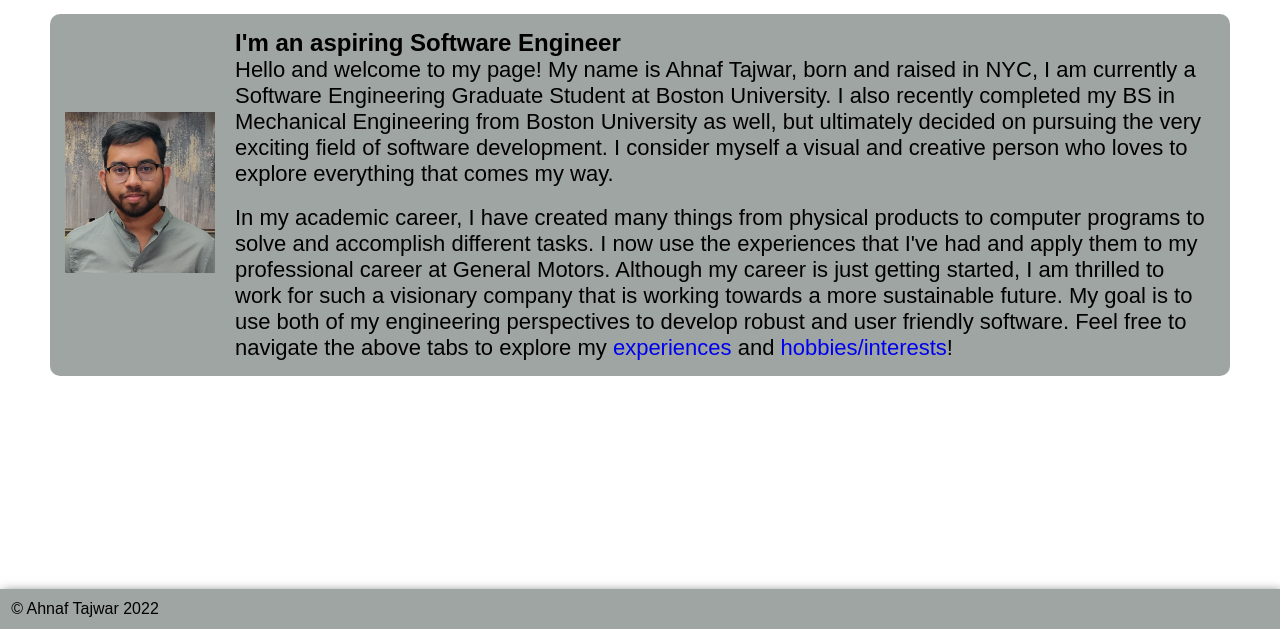
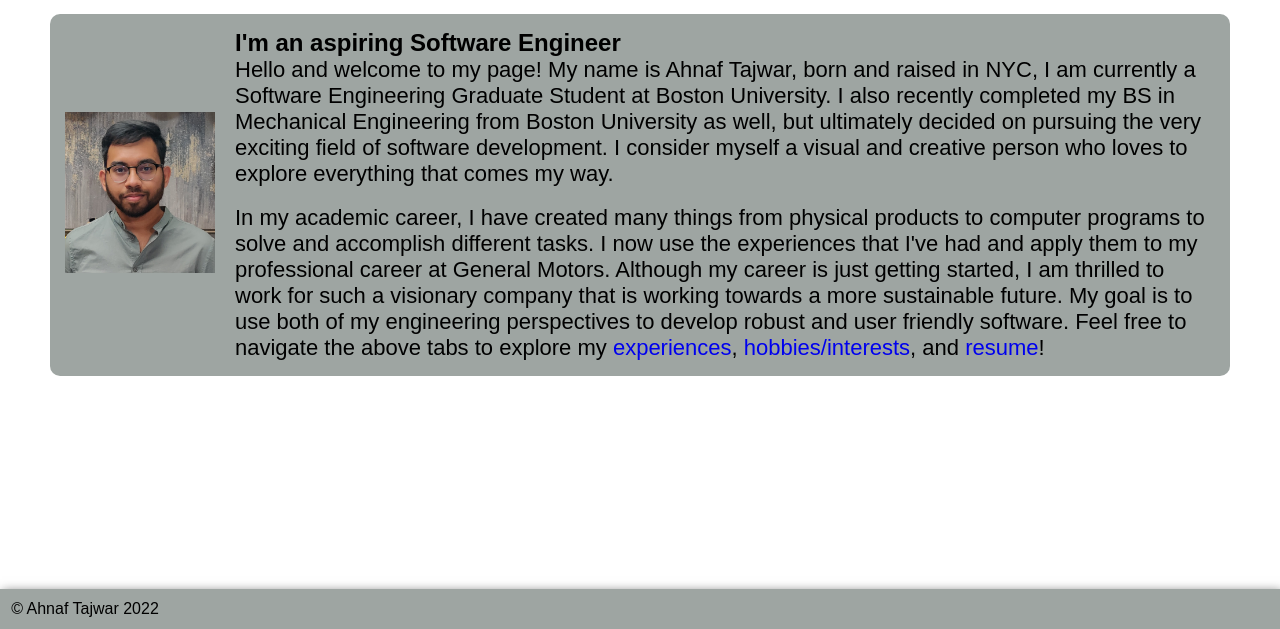
Before and after one commit to ahnaft7/CS601_TermProject_Tajwar, a plain HTML site: page index.html in a window 1280 px wide. Shown: the part 251-880 px from the top of the page. Drawn offline with Linux system fonts and the light colour scheme.

Commit message:
resume link

```diff
--- a/index.html
+++ b/index.html
@@ -56,7 +56,7 @@
               working towards a more sustainable future. My goal is to use both of my
               engineering perspectives to develop robust and user friendly software.
               Feel free to navigate the above tabs to explore my
-                <a href="experience.html">experiences</a> and <a href="hobbies.html">hobbies/interests</a>!
+                <a href="experience.html">experiences</a>, <a href="hobbies.html">hobbies/interests</a>, and <a href="resume.html">resume</a>!
               </p>
             </div>
           </div>
```
